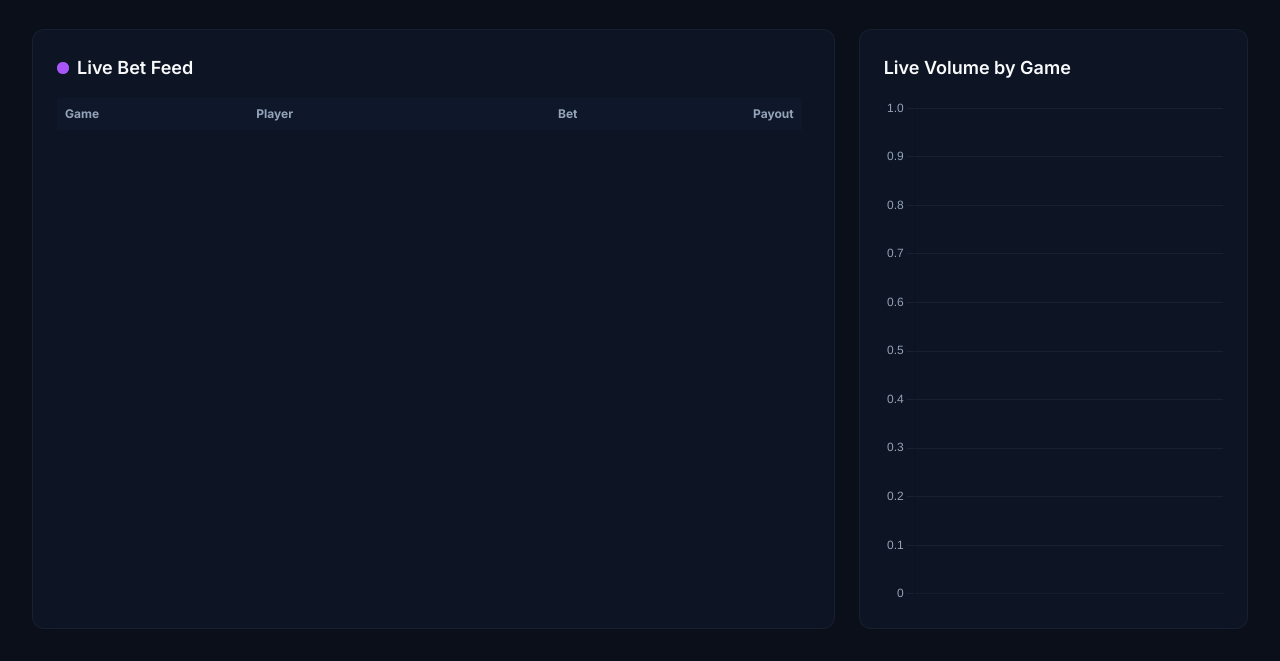
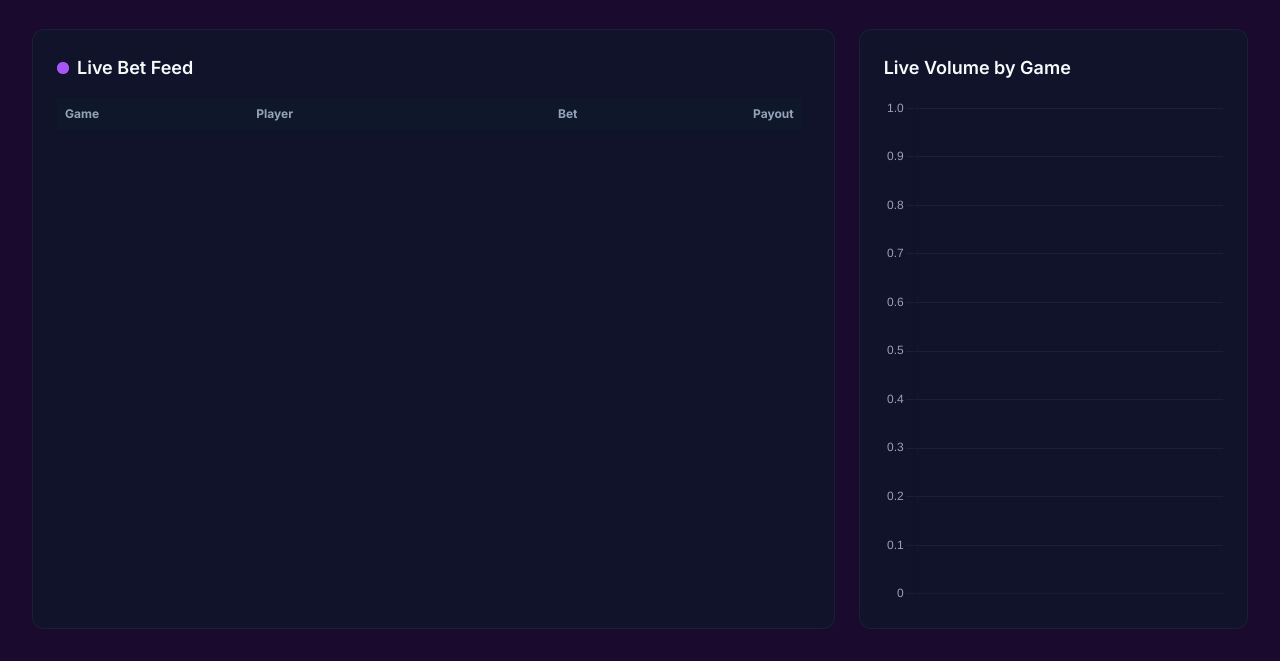
Before and after one commit to ghostboy3214/Casino-tracker, a website: page public/index.html in a window 1280 px wide. Shown: the part 213-874 px from the top of the page. Drawn offline with nearby package versions, Linux system fonts and the light colour scheme; no server answers.

Commit message:
Update index.html

```diff
--- a/public/index.html
+++ b/public/index.html
@@ -12,7 +12,7 @@
     <script src="https://cdn.jsdelivr.net/npm/chart.js"></script>
     <style>
         @import url('https://fonts.googleapis.com/css2?family=Inter:wght@400;500;600;700&display=swap');
-        body { background-color: #0b0f19; color: #f8fafc; font-family: 'Inter', sans-serif; }
+        body { background-color: #1a0b2e; color: #f8fafc; font-family: 'Inter', sans-serif; }
         .glass { background: rgba(15, 23, 42, 0.7); backdrop-filter: blur(12px); border: 1px solid rgba(255, 255, 255, 0.05); }
         .glow-green { color: #10b981; text-shadow: 0 0 10px rgba(16, 185, 129, 0.5); }
         .glow-red { color: #ef4444; text-shadow: 0 0 10px rgba(239, 68, 68, 0.5); }
```
